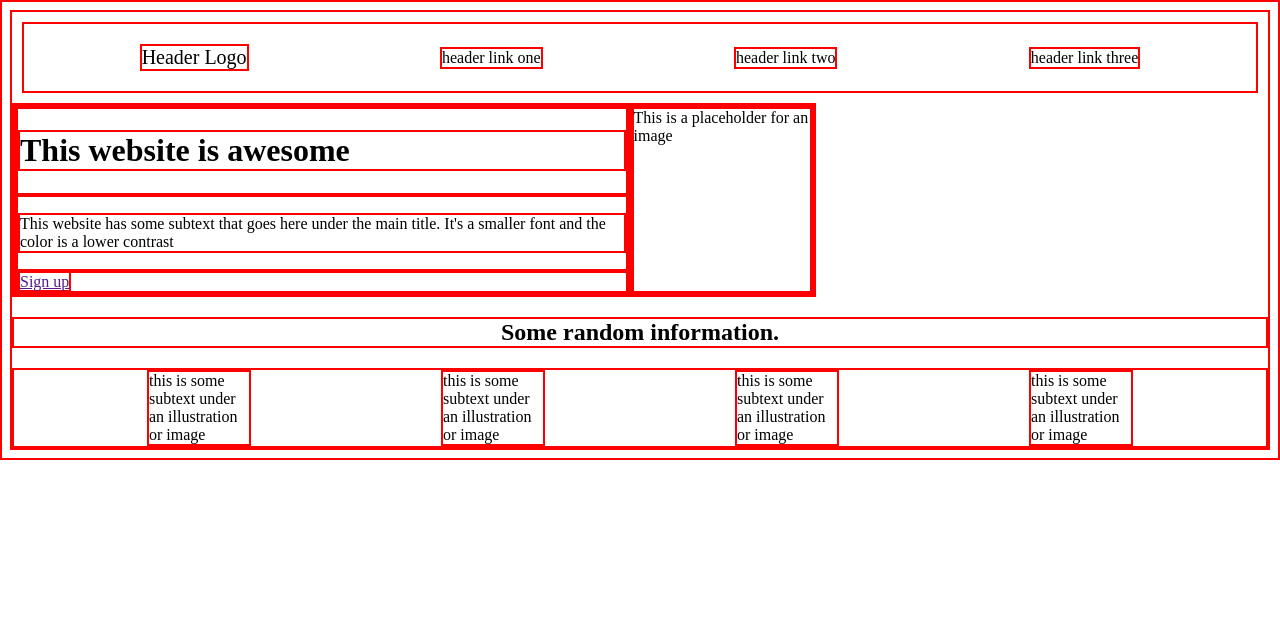
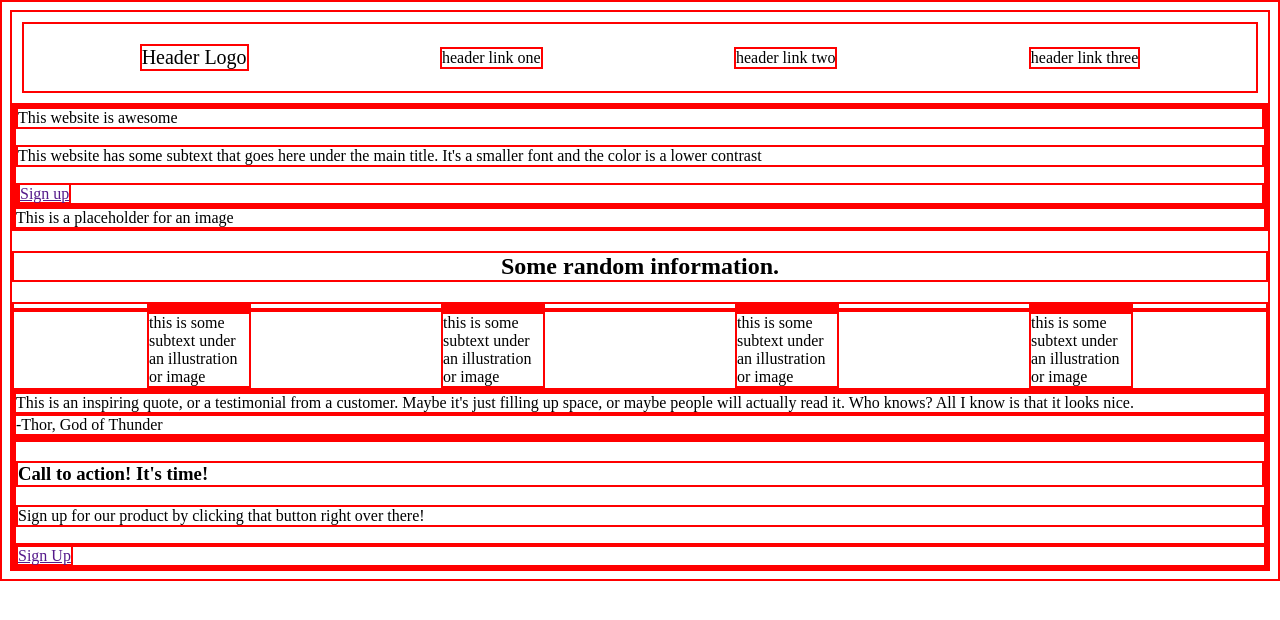
Before and after one commit to isabeltarcson/landing-page, a plain HTML site: page index.html in a window 1280 px wide. Drawn offline with Linux system fonts and the light colour scheme.

Commit message:
Completed almost all the HTML, except for the copyright at the bottom

```diff
--- a/index.html
+++ b/index.html
@@ -13,22 +13,37 @@
         <div class="header-link">header link two</div>
         <div class="header-link">header link three</div>
     </div>
-    <div class="box1">
+    <div class="herobox">
         <div class="boxleft">
-            <div class="boxleft-content"><h1>This website is awesome</h1></div>
-            <div class="boxleft-content"><p>This website has some subtext that goes here under the main title. It's a smaller font and the color is a lower contrast</p></div>
-            <div class="boxleft-content"><a href="">Sign up</a></div>
+            <div class="hero">This website is awesome</div>
+            <p class="hero-secondary">This website has some subtext that goes here under the main title. It's a smaller font and the color is a lower contrast</p>
+            <div class="hero-link"><a href="">Sign up</a></div>
         </div>
-        <div class="boxright">
-            <div class="boxright-content">This is a placeholder for an image</div>
-        </div>
+        <div class="boxright">This is a placeholder for an image</div>
     </div>
     <h2>Some random information.</h2>
+    <div class="box2">
+        <div class="box2-content image"></div>
+        <div class="box2-content image"></div>
+        <div class="box2-content image"></div>
+        <div class="box2-content image"></div>
+    </div>
     <div class="box2">
         <div class="box2-content">this is some subtext under an illustration or image</div>
         <div class="box2-content">this is some subtext under an illustration or image</div>
         <div class="box2-content">this is some subtext under an illustration or image</div>
         <div class="box2-content">this is some subtext under an illustration or image</div>
     </div>
+    <div class="quote">
+        <div class="quote-content">This is an inspiring quote, or a testimonial from a customer. Maybe it's just filling up space, or maybe people will actually read it. Who knows? All I know is that it looks nice. </div>
+        <div class="quote-tag">-Thor, God of Thunder</div>
+    </div>
+    <div class="call-to-action">
+        <div class="call">
+            <h3>Call to action! It's time!</h3>
+            <p>Sign up for our product by clicking that button right over there!</p>
+        </div>
+        <div class="button"><a href ="">Sign Up</a></div>
+    </div>
 </body>
 </html>
```
